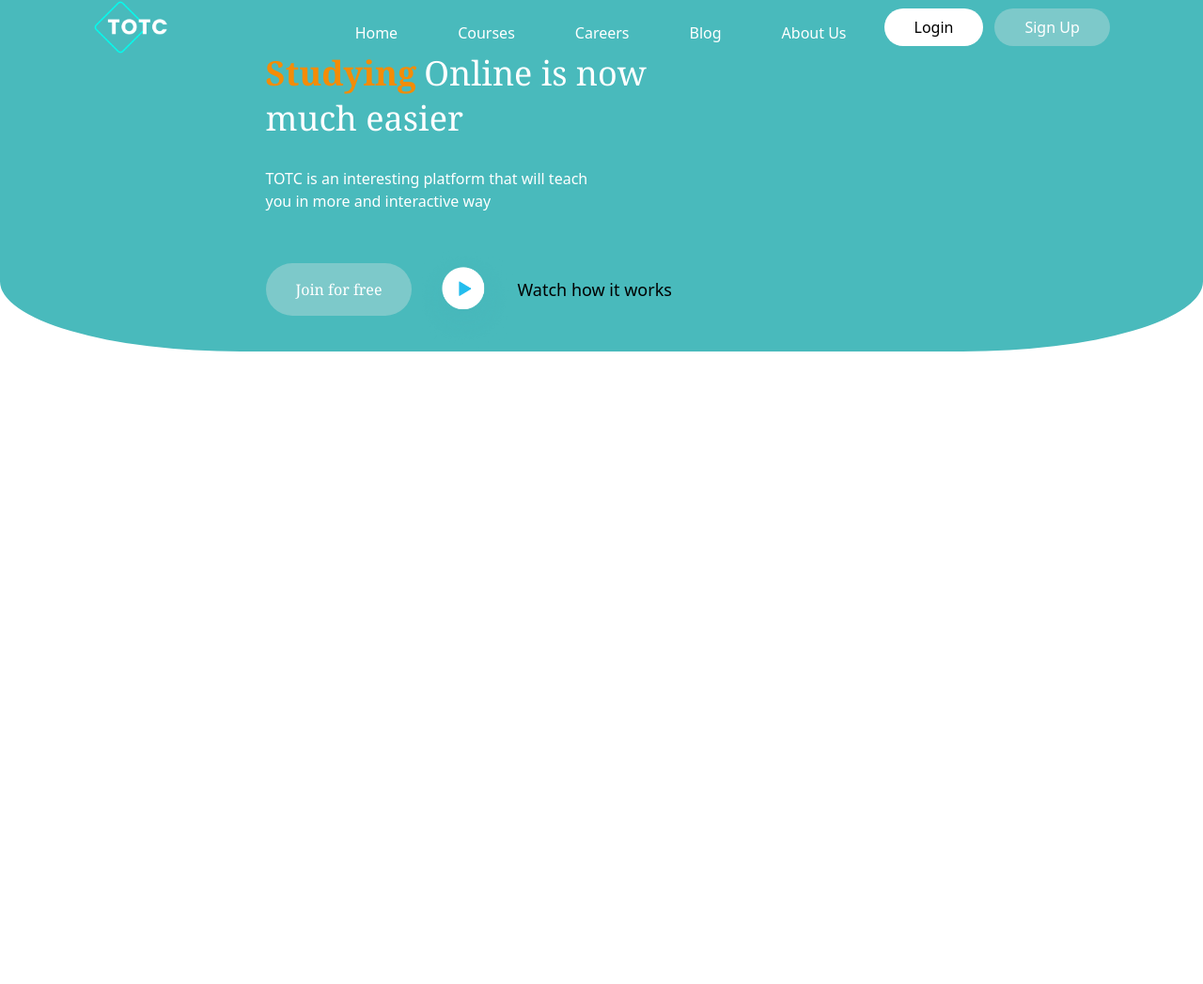
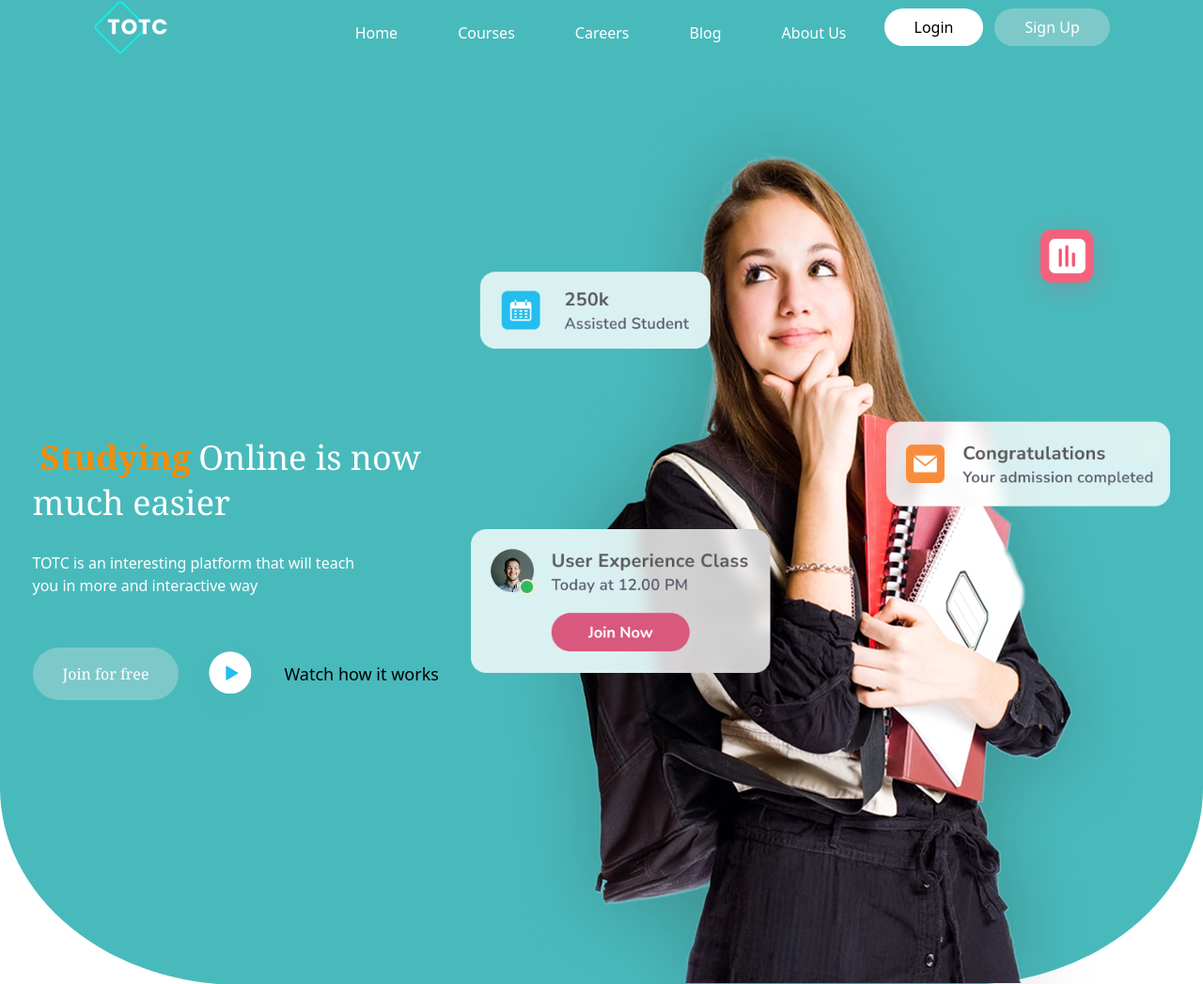
Before and after one commit to Fakhar-imran/TOTC, a website built with Vite: page index.html in a window 1280 px wide. Shown: the whole page at 94% size. Before the commit the page ends 800 px from the top, so only its background shows below. Built offline with nearby package versions, Linux system fonts and the light colour scheme.

Commit message:
updated index

```diff
--- a/index.html
+++ b/index.html
@@ -10,7 +10,9 @@
     <title>TOTC</title>
   </head>
   <body class="overflow-x-hidden">
-    <header class="bg-[#49BABC] rounded-b-[20%] relative">
+    <!-- header  -->
+    <header class="bg-[#49BABC] rounded-b-[20%]">
+      <!-- navbar -->
       <nav>
         <div class="navbar-container flex flex-col md:flex-row justify-around items-center">
 
@@ -38,28 +40,31 @@
 
         </div>
     </nav>
+ <!-- end of navbar  -->
 
+ <!-- main section  -->
     <div class="main-content-container flex justify-evenly items-center">
         <div class="main-left-side-container flex flex-col">
 
-        <div class="left-text-container flex space-x-2">
-        <p class="text-4xl text-[#F48C06] font-serif font-semibold">Studying</p>
-        <p class="text-4xl text-white font-serif">Online is now</p>
+        <div class="left-text-container flex space-x-2 mt-36">
+        <p class="text-4xl text-white font-serif"><strong class="text-4xl text-[#F48C06] font-serif font-semibold mx-2">Studying</strong>Online is now</p>
     </div>
     <p class="text-4xl text-white font-serif pt-2">much easier</p>
     <p class="text-left text-white pt-8 pb-4">TOTC is an interesting platform that will teach <br> you in more and interactive way</p>
         <div class="main-left-btns flex justify-start items-center">
-            <button class="bg-[#7DC9CA] py-4 px-8 rounded-full text-white font-serif">Join for free</button>
+            <button class="bg-[#7DC9CA] py-4 px-8 rounded-full text-white text-nowrap font-serif">Join for free</button>
             <div class="watch flex justify-center mt-5">
                 <img class="size-28" src="/assets/play-button.png" alt="">
-                <p class="mt-8 text-lg">Watch how it works</p>
+                <p class="mt-8 text-lg text-nowrap">Watch how it works</p>
             </div>
         </div>
 
         </div>
 
-        <div class="main-right-side-container ">
-            <div class="right-side">
+        <div class="main-right-side-container hidden lg:block">
+            <div class="right-side relative">
+              <img class="h-[100%]" src="/assets/lovely-teenage-girl-with-curly-hair-posing-yellow-tshirt-min 1.png" alt="">
+              <img class="absolute top-40" src="/assets/notifications.png" alt="">
             </div>
         </div>
 
```
Also changed, not shown: assets/notifications.png (added).
